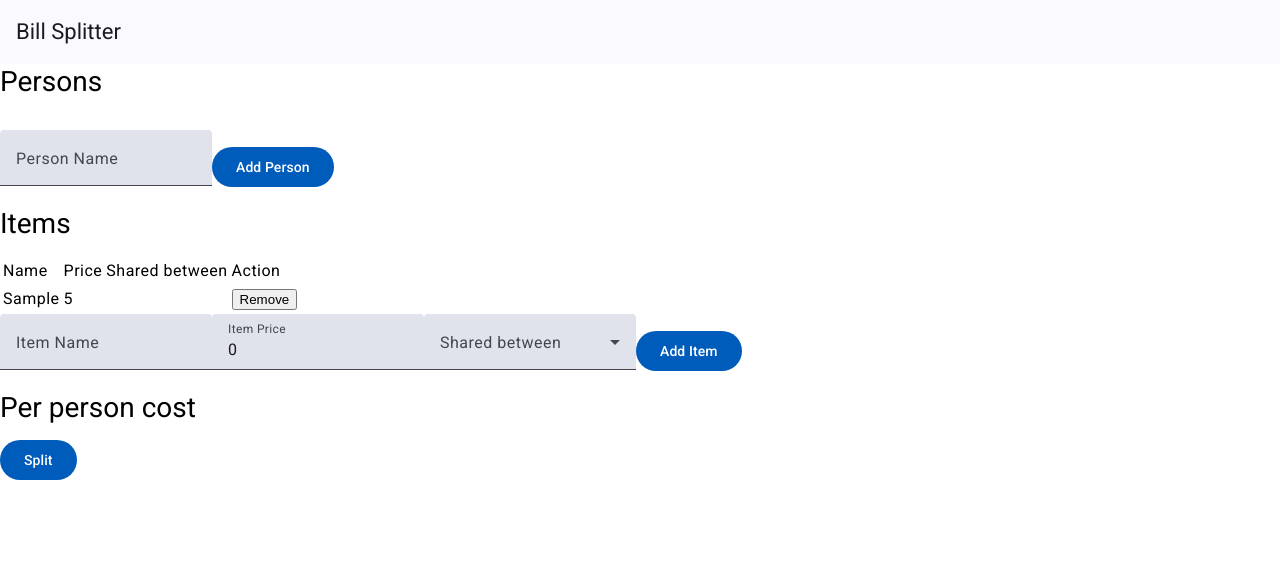
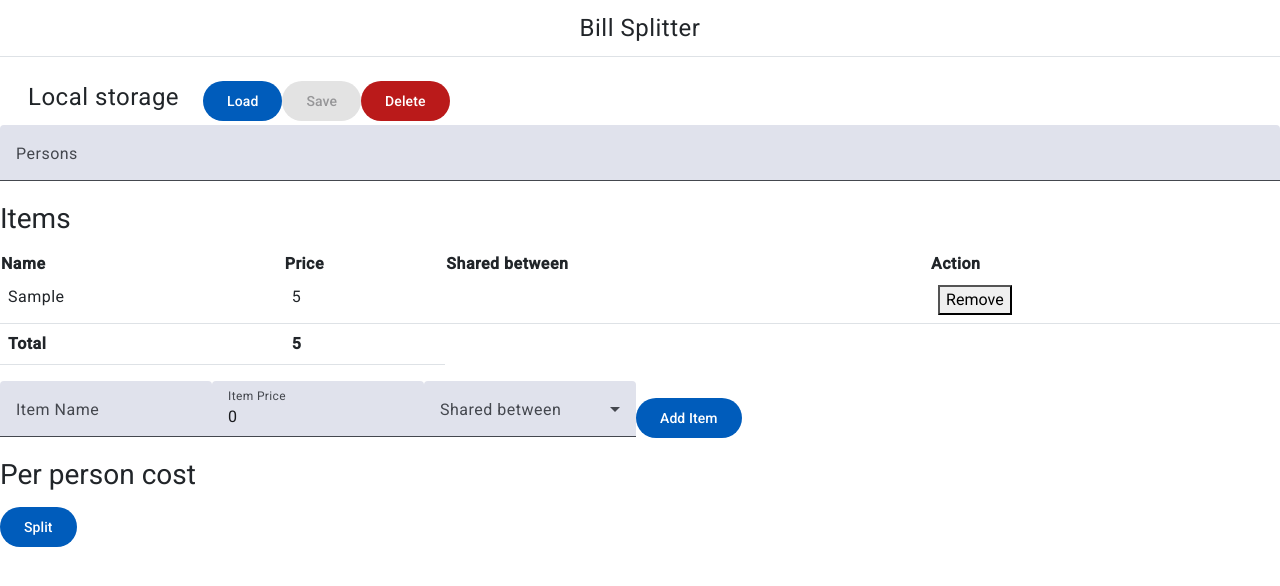
Before and after one commit to pruthwe/bill-splitter-ui, an Angular app: page / in a window 1280 px wide. Both pictures are taken after typing "Sample", "5" into the empty fields and a click on the button "Add Item". Shown: the top 586 px of the page. Built offline with nearby package versions, Linux system fonts and the light colour scheme.

Commit message:
Added local storage, total row, upgraded persons field

```diff
--- a/package.json
+++ b/package.json
@@ -35,6 +35,7 @@
     "karma-coverage": "~2.2.0",
     "karma-jasmine": "~5.1.0",
     "karma-jasmine-html-reporter": "~2.1.0",
+    "prettier": "^3.3.3",
     "typescript": "~5.5.2"
   }
 }
--- a/src/app/app.component.html
+++ b/src/app/app.component.html
@@ -1,28 +1,52 @@
-<mat-toolbar>
-  <span>{{title}}</span>
-</mat-toolbar>
+<header class="d-flex flex-wrap justify-content-center py-3 mb-4 border-bottom">
+  <span class="fs-4">{{title}}</span>
+</header>
 
-<div>
-  <h5>Persons</h5>
-  <mat-list role="list">
-    @for (person of persons; track person) {
-      <mat-list-item role="listitem">{{ person }}</mat-list-item>
+<div class="m-1">
+<span class="fs-4 mx-4">Local storage</span>
+<button mat-flat-button (click)="getPersonsFromLocalStorage()">Load</button>
+<button mat-flat-button [disabled]="!persons().length" (click)="savePersonsToLocalStorage()">Save</button>
+<button mat-flat-button color="warn" (click)="deletePersonsFromLocalStorage()">Delete</button>
+</div>
+
+<mat-form-field class="person-chip-list">
+  <mat-label>Persons</mat-label>
+  <mat-chip-grid #chipGrid aria-label="Enter persons">
+    @for (person of persons(); track person) {
+      <mat-chip-row
+        (removed)="removePerson(person)"
+        [editable]="true"
+        (edited)="editPerson(person, $event)"
+        [aria-description]="'press enter to edit ' + person"
+      >
+        {{person}}
+        <button matChipRemove [attr.aria-label]="'remove ' + person">
+          <mat-icon>cancel</mat-icon>
+        </button>
+      </mat-chip-row>
     }
-  </mat-list>
-  <form (ngSubmit)="addPerson()">
-    <mat-form-field>
-      <mat-label>Person Name</mat-label>
-      <input matInput name="personName" [(ngModel)]="newPersonName">
-    </mat-form-field>
-    <button mat-flat-button type="submit">Add Person</button>
-  </form>
-</div>
+    <input
+      placeholder="Add Person"
+      [matChipInputFor]="chipGrid"
+      [matChipInputSeparatorKeyCodes]="separatorKeysCodes"
+      [matChipInputAddOnBlur]="true"
+      (matChipInputTokenEnd)="addPerson($event)"
+    />
+  </mat-chip-grid>
+</mat-form-field>
 
 <div>
   <h5>Items</h5>
   @if (items.length) {
-    <table>
-      <td>Name</td><td>Price</td><td>Shared between</td><td>Action</td>
+    <div class="table-responsive">
+    <table class="table">
+      <thead>
+        <th>Name</th>
+        <th>Price</th>
+        <th>Shared between</th>
+        <th>Action</th>
+      </thead>
+      <tbody>
       @for (item of items; track item.name) {
         <tr>
           <td>{{ item.name }}</td>
@@ -31,7 +55,13 @@
           <td><button (click)="removeItem(item)">Remove</button></td>
         </tr>
       }
+      <tr style="font-weight: bold;">
+        <td>Total</td>
+        <td>{{getItemTotal()}}</td>
+      </tr>
+    </tbody>
     </table>
+    </div>
   }
   <form (ngSubmit)="addItem()">
     <mat-form-field>
@@ -45,7 +75,7 @@
     <mat-form-field>
       <mat-label>Shared between</mat-label>
       <mat-select name="itemPersons" [(ngModel)]="selected" multiple>
-        @for (person of persons; track person) {
+        @for (person of persons(); track person) {
           <mat-option [value]="person">{{person}}</mat-option>
         }
       </mat-select>
@@ -58,14 +88,20 @@
   <h5>Per person cost</h5>
   <button mat-flat-button (click)="split()">Split</button>
   @if (splits) {
-    <table>
-      <td>Person</td><td>Cost</td>
-      @for (person of persons; track person) {
+    <div class="table-responsive">
+    <table class="table">
+      <thead>
+      <th>Person</th><th>Cost</th>
+      </thead>
+      <tbody>
+      @for (person of persons(); track person) {
         <tr>
           <td>{{ person }}</td>
           <td>{{ splits[person] }}</td>
         </tr>
       }
+      </tbody>
     </table>
+    </div>
   }
 </div>
--- a/src/app/app.component.scss
+++ b/src/app/app.component.scss
@@ -0,0 +1,3 @@
+.person-chip-list {
+    width: 100%;
+  }
--- a/src/app/app.component.ts
+++ b/src/app/app.component.ts
@@ -1,4 +1,4 @@
-import { Component } from '@angular/core';
+import { Component, signal } from '@angular/core';
 import { RouterOutlet } from '@angular/router';
 import {MatToolbarModule} from '@angular/material/toolbar';
 import { FormsModule } from '@angular/forms';
@@ -7,6 +7,9 @@ import { MatSelectModule } from '@angular/material/select';
 import { MatInputModule } from '@angular/material/input';
 import { MatButtonModule } from '@angular/material/button';
 import { MatListModule } from '@angular/material/list';
+import { MatChipEditedEvent, MatChipInputEvent, MatChipsModule } from '@angular/material/chips';
+import { MatIconModule } from '@angular/material/icon';
+import { COMMA, ENTER } from '@angular/cdk/keycodes';
 
 interface Item {
   name: string;
@@ -19,7 +22,9 @@ interface Item {
   imports: [RouterOutlet,
             MatToolbarModule,
             FormsModule,
+            MatChipsModule,
             MatFormFieldModule,
+            MatIconModule,
             MatSelectModule,
             MatFormFieldModule,
             MatInputModule,
@@ -30,17 +35,14 @@ interface Item {
 })
 export class AppComponent {
   title = 'Bill Splitter';
-  persons: string[] = [];
+  readonly persons = signal<string[]>([]);
   items: Item[] = [];
   newPersonName = '';
   itemName = '';
   itemPrice ?: number;
   selected: string[] = [];
   splits?: { [key: string]: number };
-  addPerson() {
-    this.persons = [...this.persons, this.newPersonName];
-    this.newPersonName = '';
-  }
+  readonly separatorKeysCodes = [ENTER, COMMA] as const;
 
   addItem() {
     const newItem = {
@@ -58,6 +60,10 @@ export class AppComponent {
     this.items = this.items.filter(i => i.name !== item.name);
   }
 
+  getItemTotal() {
+    return this.items.reduce((total, item) => total + item.price, 0);
+  }
+
   split() {
     let split: { [key: string]: number } = {};
 
@@ -70,4 +76,50 @@ export class AppComponent {
 
     this.splits = split;
   }
+
+  addPerson(event: MatChipInputEvent): void {
+    const value = (event.value || '').trim();
+    if (value) {
+      this.persons.update(persons => [...persons, value]);
+    }
+    event.chipInput!.clear();
+  }
+
+  removePerson(person: string): void {
+    this.persons.update(persons => {
+      return persons.filter(p => p !== person);
+    });
+  }
+
+  editPerson(person: string, event: MatChipEditedEvent) {
+    const value = event.value.trim();
+    if (!value) {
+      this.removePerson(person);
+      return;
+    }
+    this.persons.update(persons => {
+      return persons.map(p => p===person ? value : p);
+    });
+    this.items = this.items.map(item => {
+      if (item.splitBetween.includes(person)) {
+        item.splitBetween = item.splitBetween.map(p => p === person ? value : p);
+      }
+      return item;
+    });
+  }
+
+  savePersonsToLocalStorage() {
+    localStorage.setItem('persons', JSON.stringify(this.persons()));
+  }
+
+  getPersonsFromLocalStorage() {
+    const persons = localStorage.getItem('persons');
+    if (persons) {
+      this.persons.set(JSON.parse(persons));
+    }
+  }
+
+  deletePersonsFromLocalStorage() {
+    localStorage.removeItem('persons');
+  }
 }
--- a/src/index.html
+++ b/src/index.html
@@ -6,6 +6,7 @@
   <base href="/">
   <meta name="viewport" content="width=device-width, initial-scale=1">
   <link rel="icon" type="image/x-icon" href="favicon.ico">
+  <link href="https://cdn.jsdelivr.net/npm/bootstrap@5.0.2/dist/css/bootstrap.min.css" rel="stylesheet" integrity="sha384-EVSTQN3/azprG1Anm3QDgpJLIm9Nao0Yz1ztcQTwFspd3yD65VohhpuuCOmLASjC" crossorigin="anonymous">
   <link href="https://fonts.googleapis.com/css2?family=Roboto:wght@300;400;500&display=swap" rel="stylesheet">
   <link href="https://fonts.googleapis.com/icon?family=Material+Icons" rel="stylesheet">
 </head>
```
Also changed, not shown: 2 other files (tests, documents, lock files or other folders).
